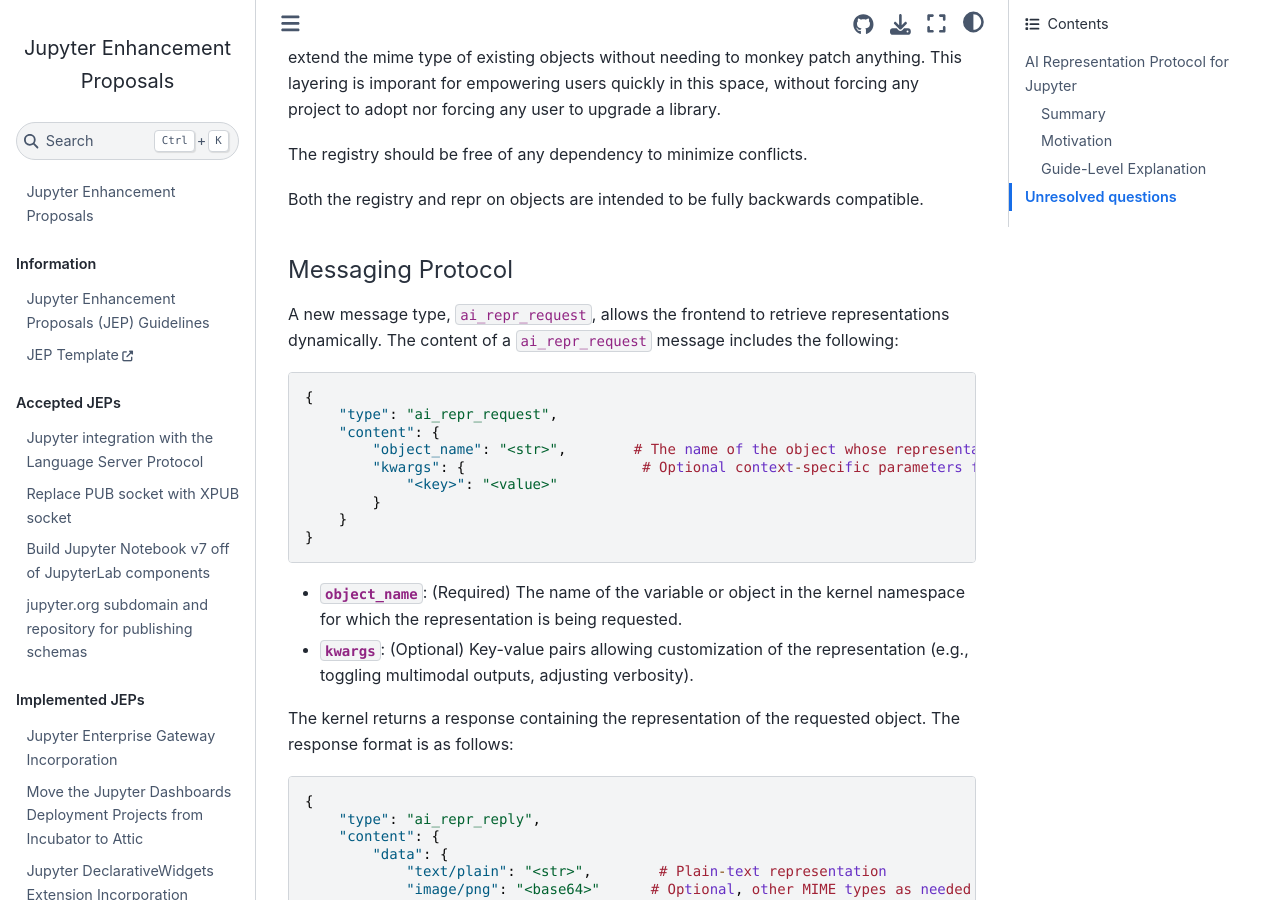
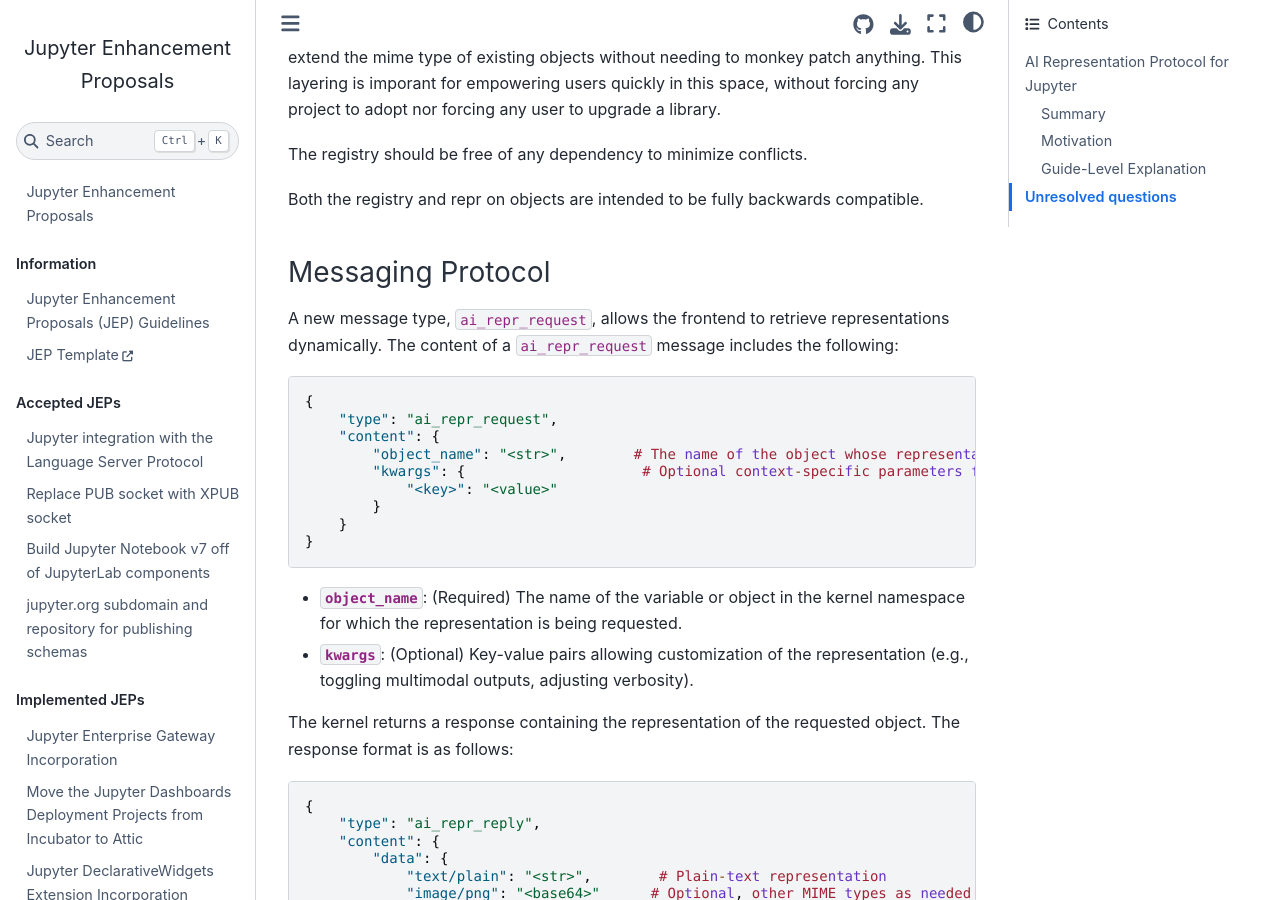
Before and after one commit to jupyter/enhancement-proposals, a Jupyter Book: the page built from 129-ai-representation/ai-representation.md, in a window 1280 px wide and 900 px high, scrolled down 2619 px. Built offline with Jupyter Book 1.0.4 settings and Sphinx 7.4.7 and the Sphinx Book theme 1.1.4, drawn with Linux system fonts in a browser that asks for light colours.

```diff
--- a/129-ai-representation/ai-representation.md
+++ b/129-ai-representation/ai-representation.md
@@ -94,7 +94,7 @@ The registry should be free of any dependency to minimize conflicts.
 
 Both the registry and repr on objects are intended to be fully backwards compatible.
 
-#### Messaging Protocol
+### Messaging Protocol
 
 A new message type, `ai_repr_request`, allows the frontend to retrieve representations dynamically. The content of a `ai_repr_request` message includes the following:
 
```
